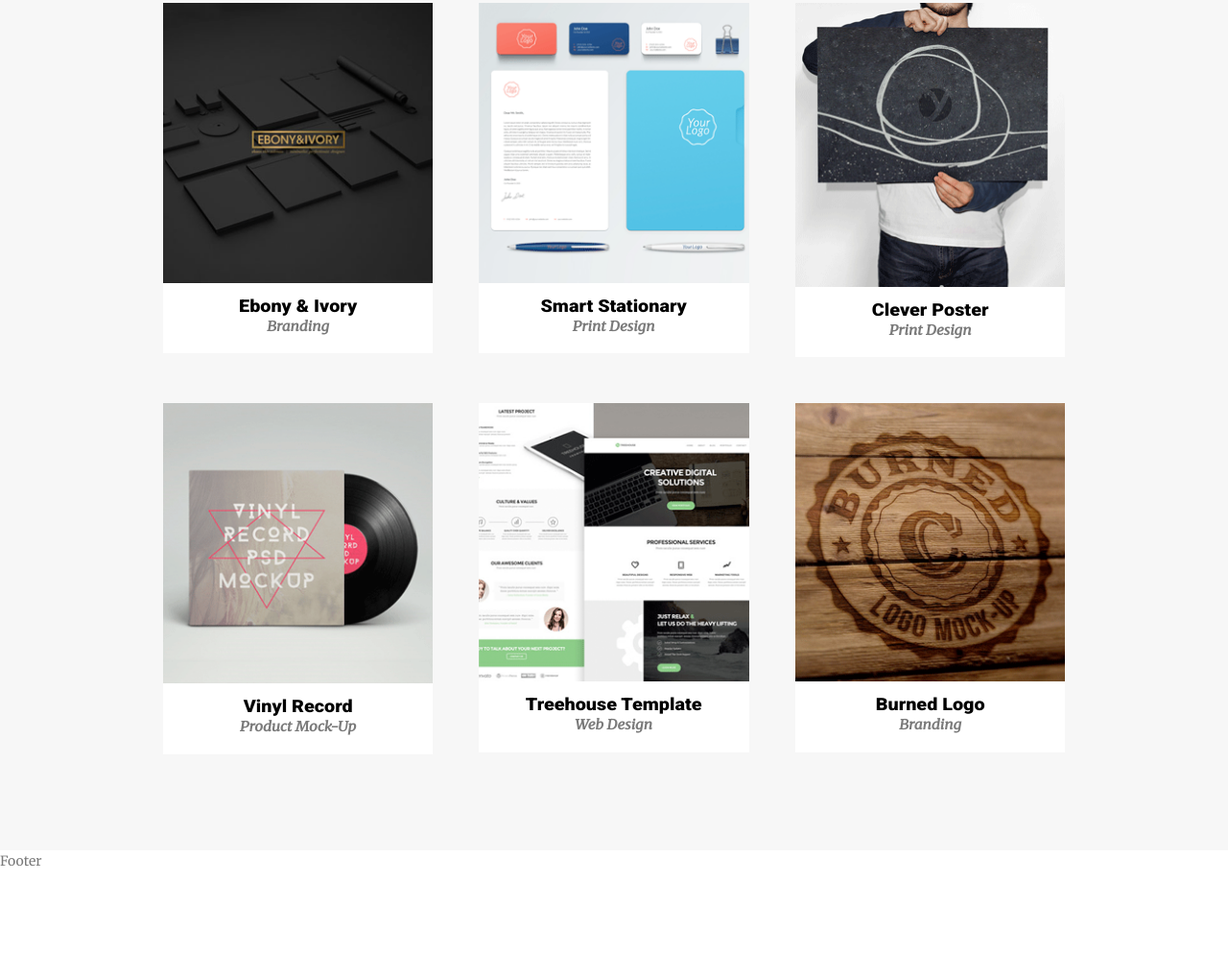
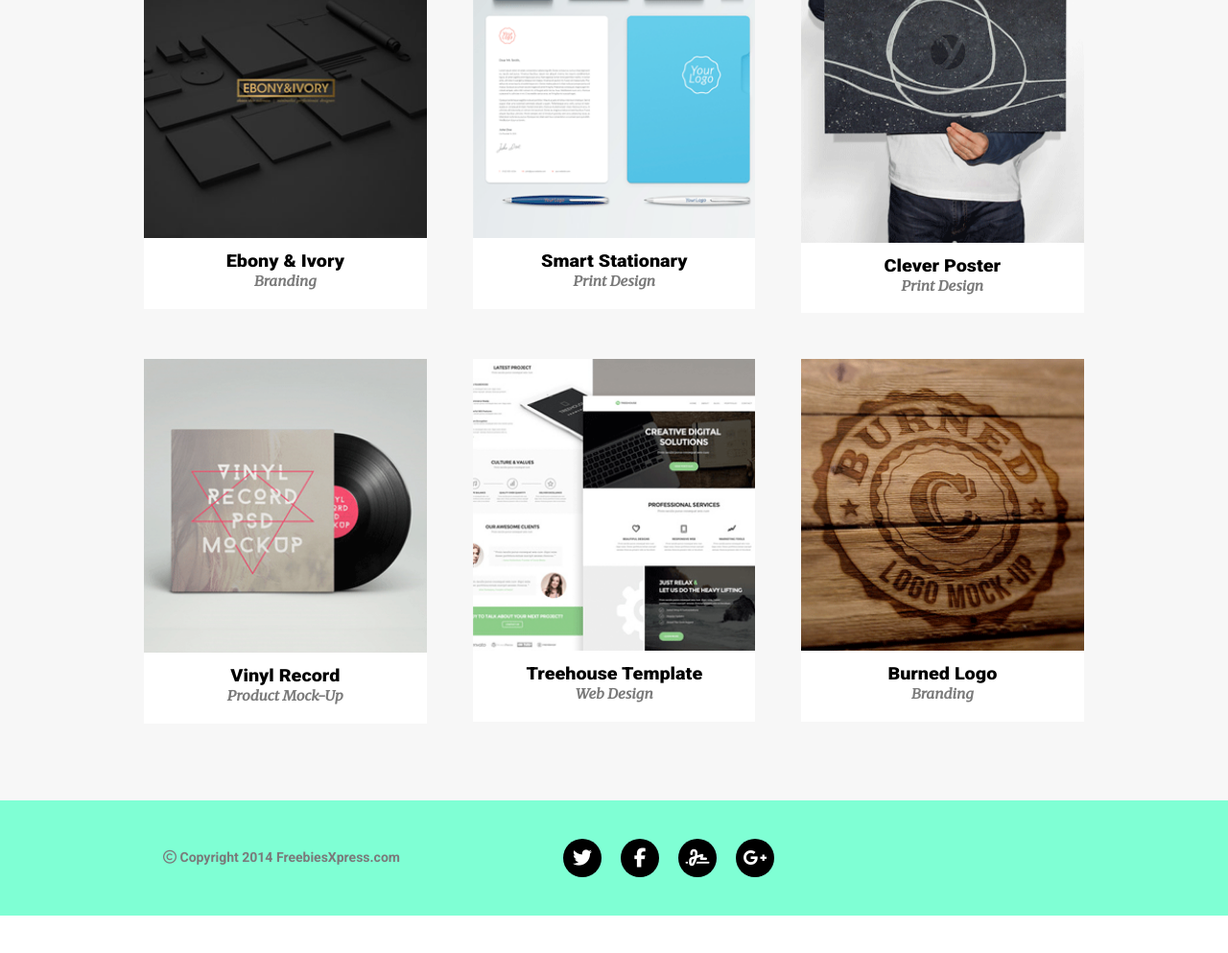
Before and after one commit to jarko-mach/project-with-task-runner, a website: page index.html in a window 1280 px wide. Shown: the part 1539-2532 px from the top of the page at 96% size. After the commit the page ends 2493 px from the top, so only its background shows below. Drawn offline with Linux system fonts and the light colour scheme; a web font is replaced by a local one.

Commit message:
Add footer and media-width for containerBox

```diff
--- a/index.html
+++ b/index.html
@@ -132,8 +132,27 @@
             </div>
         </div>
     </section>
+
     <footer>
-        <p>Footer</p>
+        <div class="container">
+            <div class="containerBox-footer">
+                <p><span class="fa-regular fa-copyright"></span>&nbsp;Copyright 2014 FreebiesXpress.com</p>
+                <div class="logos">
+                    <div class="logoCircle">
+                        <span class="fa-brands fa-twitter"></span>
+                    </div>
+                    <div class="logoCircle">
+                        <span class="fa-brands fa-facebook-f"></span>
+                    </div>
+                    <div class="logoCircle">
+                        <span class="fa-solid fa-signature"></span>
+                    </div>
+                    <div class="logoCircle">
+                        <span class="fa-brands fa-google-plus-g"></span>
+                    </div>
+                </div>
+            </div>
+        </div>
     </footer>
 </body>
 
--- a/sass/style.scss
+++ b/sass/style.scss
@@ -65,6 +65,10 @@ p {
 
 .containerBox {
     padding: 100px;
+}
+
+.containerBox-footer {
+    padding: 40px 100px;
 }
 
 .navigation {
@@ -180,6 +184,7 @@ p {
     h3 {
         line-height: 1.1;
     }
+
     span {
         font-family: $font-text;
         font-size: 14px;
@@ -189,5 +194,69 @@ p {
 }
 
 footer {
-    height: 300px;
+    height: 120px;
+    background-color: aquamarine;
+
+    .containerBox-footer {
+        display: flex;
+        flex-direction: row;
+        justify-content: flex-start;
+        align-items: center;
+    }
+
+    p {
+        font-family: $font-header;
+        font-size: 14px;
+        font-weight: 600;
+    }
+
+    .logos {
+        margin-left: 150px;
+        display: flex;
+    }
+
+    .logoCircle {
+        width: 40px;
+        height: 40px;
+        background-color: black;
+        border-radius: 50%;
+        display: flex;
+        margin-left: 20px;
+    }
+
+    .logoCircle span {
+        font-size: 20px;
+        color: white;
+        margin: auto;
+    }
 }
+
+@media (max-width: 768px) {
+    .containerBox {
+        padding: 10px;
+    }
+}
+
+@media (min-width: 768px) {
+    .containerBox {
+        padding: 40px;
+    }
+}
+
+@media (min-width: 992px) {
+    .containerBox {
+        padding: 60px;
+    }
+}
+
+@media (min-width: 1200px) {
+    .containerBox {
+        padding: 80px;
+    }
+}
+
+@media (min-width: 1400px) {
+    .containerBox {
+        padding: 100px;
+    }
+}
```
Also changed, not shown: css/style.css, 1 other file.
